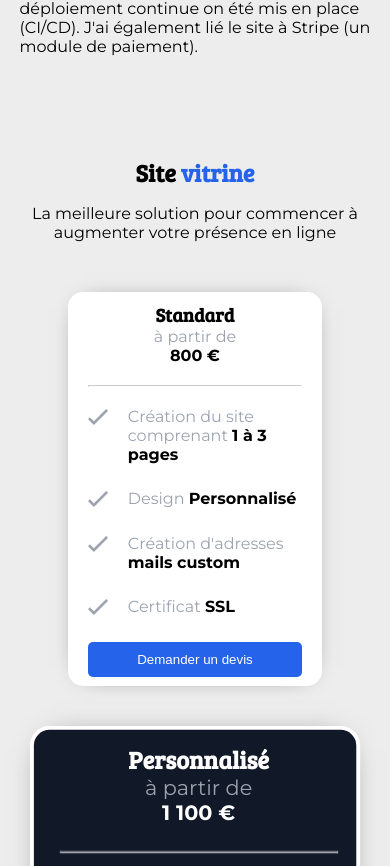
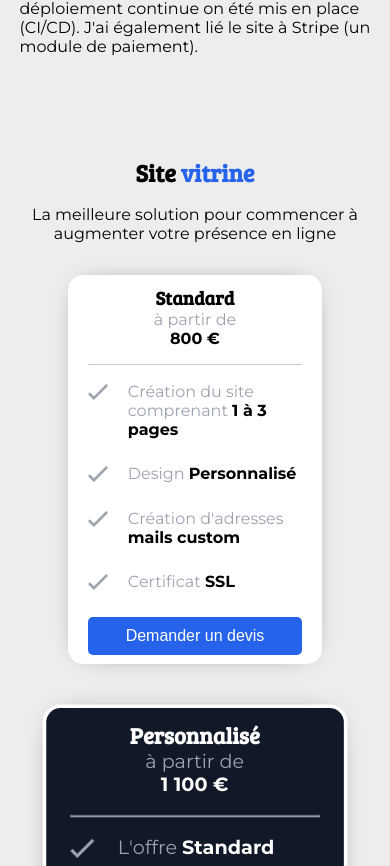
Before and after one commit to julienBelinga/MyPortfolio, a Next.js app in the folder portfolio/: page / in a window 390 px wide. Shown: the part 4078-4944 px from the top of the page. Built offline with nearby package versions, Linux system fonts and the light colour scheme.

Commit message:
Fix pricing responsive

```diff
--- a/portfolio/components/pricing_card.js
+++ b/portfolio/components/pricing_card.js
@@ -5,13 +5,17 @@ import { useRouter } from 'next/router';
 
 export default function pricing_card(props) {
 
-    const router = useRouter();
 
 	return (
 		<>
-        <div id="vitrine">
-            <div>
-                <p className="popular"><strong>POPULAIRE</strong></p>
+			<div
+				id="vitrine"
+				className={`${props.promote && "promote"}`}
+			>
+				<div className="header-container">
+					<p className="popular">
+						<strong>POPULAIRE</strong>
+					</p>
 					<h3>{props.title}</h3>
                 <p>à partir de<br/>
                 <strong>{props.price}</strong></p>
--- a/portfolio/components/pricing_multiple.js
+++ b/portfolio/components/pricing_multiple.js
@@ -17,7 +17,12 @@ export default function pricing_multiple() {
 	return (
 		<>
 			<section id="pricing">
-        <h2 id="pricing_vitrine" className="title">Site <strong>vitrine</strong></h2>
+				<h2
+					id="pricing_vitrine"
+					className="pricing-title"
+				>
+					Site <strong>vitrine</strong>
+				</h2>
 				<p className="title">La meilleure solution pour commencer à augmenter votre présence en ligne</p>
 				<div className="pricing">
 					<Card
@@ -35,6 +40,7 @@ export default function pricing_multiple() {
 						info2={info9}
 						info3={info5}
 						info4={info6}
+						promote={true}
 					/>
 					<Card
 						title="Premium"
@@ -47,7 +53,12 @@ export default function pricing_multiple() {
 				</div>
 			</section>
 			<section id="pricing">
-        <h2 id="pricing_Ecommerce" className="title">Site <strong>E-commerce</strong></h2>
+				<h2
+					id="pricing_Ecommerce"
+					className="pricing-title"
+				>
+					Site <strong>E-commerce</strong>
+				</h2>
 				<p className="title">La meilleure solution pour lancer un business en ligne</p>
 				<div className="pricing">
 					<Card
@@ -65,6 +76,7 @@ export default function pricing_multiple() {
 						info2={info9}
 						info3={info5}
 						info4={info6}
+						promote={true}
 					/>
 					<Card
 						title="Premium"
@@ -77,9 +89,14 @@ export default function pricing_multiple() {
 				</div>
 			</section>
 			<section id="pricing">
-        <h2 id="pricing_services">Autres <strong>services</strong></h2>
+				<h2
+					id="pricing_services"
+					className="pricing-title"
+				>
+					Autres <strong>services</strong>
+				</h2>
 				<p className="title">La meilleure solution en conseil informatique</p>
-        <div className="services">
+				<div className="pricing no-promote">
 					<Card
 						title="Audit de site web"
 						price="80 €"
--- a/portfolio/styles/pricing_multiple.scss
+++ b/portfolio/styles/pricing_multiple.scss
@@ -1,151 +1,172 @@
-#pricing{
+#pricing {
 	position: relative;
-    margin-bottom: 200px;
-    left: 50%;
-    transform: translateX(-50%);
-    width: fit-content;
+	margin-bottom: 3rem;
+
+	> .pricing-title {
 		text-align: center;
+		margin: 0 1rem 1rem;
 
-    h2{
-        margin-bottom: 15px;
-
-        strong{
-            color: #2563EB;
-        }
-    }
-    p.title{
-        margin-bottom: 140px;
-    }
-
-    hr{
-        margin-top: 20px;
-        margin-bottom: 20px;
+		> strong {
+			color: #2563eb;
 		}
 	}
 
-#vitrine{
-    padding: 2.5vw;
-    width: 24vw;
-    border-radius: 15px;
-    background-color: #ffffff;
-    box-shadow: 0px 0px 25px -17px #000;
-    justify-content: space-between;
-    display: grid;
+	> .title {
+		margin: 0 1rem 1rem;
 		text-align: center;
+	}
 
-    ul{
-        list-style-type: none;
-        text-align: left;
+	> .pricing {
+		display: flex;
+		flex-direction: column;
+		align-items: center;
 
-        li{
-            display: flex;
-            margin-bottom: 25px;
+		@media screen and (min-width: 1200px) {
+			flex-direction: row;
+			justify-content: center;
+			align-items: center;
 
-            img{
-                margin-right: 20px;
+			&.no-promote {
+				align-items: stretch;
+
+				> #vitrine {
+					margin: 20px;
 				}
 			}
 		}
 
-    hr{
-        width: 19vw;
+		> #vitrine {
+			display: flex;
+			flex-direction: column;
+			align-items: center;
+			position: relative;
+			width: 65vw;
+			background-color: white;
+			box-shadow: 0px 0px 25px -17px #000;
+			border-radius: 15px;
+			padding: 2.5vw 5vw;
+			margin: 1rem 3rem;
+
+			@media screen and (min-width: 1200px) {
+				margin: 0;
+				width: 24vw;
+				padding: 2.5vw;
 			}
 
-    p{
-        color: #9CA3AF;
+			> .header-container {
+				width: 100%;
+				display: flex;
+				flex-direction: column;
+				align-items: center;
+				text-align: center;
+
+				> .popular {
+					display: none;
+					position: absolute;
+					top: 10px;
+					right: 10px;
+					width: fit-content;
+					padding: 10px;
+					background-color: #2563eb;
+					border-radius: 20px;
+					font-size: 10px;
+
+					> strong {
+						color: #ffffff;
+					}
+				}
+
+				> p {
+					display: flex;
+					flex-direction: column;
+					align-items: center;
+					color: #9ca3af;
 					font-size: 1rem;
-        strong{
+
+					> strong {
+						color: #000;
+					}
+				}
+
+				> hr {
+					width: 100%;
+					margin: 1rem 0;
+				}
+			}
+
+			> ul {
+				list-style-type: none;
+
+				> li {
+					display: flex;
+					margin-bottom: 25px;
+
+					> img {
+						margin-right: 20px;
+					}
+
+					> p {
+						color: #9ca3af;
+						font-size: 1rem;
+
+						> strong {
 							color: #000000;
 						}
 					}
-
-    .popular{
-        display: none;
+				}
 			}
 
-    #button-container{
-        display: grid;
+			> #button-container {
+				width: 100%;
+				margin-top: auto;
 
-        button{
-            background-color: #2563EB;
+				> button {
+					background-color: #2563eb;
 					border: none;
 					color: #ffffff;
 					border-radius: 5px;
 					padding: 10px;
+					width: 100%;
+					font-size: 1rem;
 				}
 			}
 
-    &:first-child{
-        margin-right: 2vw;
-    }
-
-    &:nth-of-type(0n+2){
-        transform: scale(1.3);
+			&.promote {
+				transform: scale(1.2);
+				margin: 4rem 3rem;
 				background-color: #111827;
 				border: solid 3px #ffffff;
 				color: #ffffff;
+				z-index: 2;
 
-        li:last-of-type{
-            display: flex;
+				@media screen and (min-width: 1200px) {
+					margin: 3.5rem 1vw;
+
+					> .header-container {
+						> .popular {
+							display: block;
+						}
+					}
 				}
 
-        .popular{
-            display: block;
-            background-color: #2563EB;
-            padding: 10px;
-            width: fit-content;
-            border-radius: 20px;
-            position: absolute;
-            top: 10px;
-            right: 10px;
-            font-size: 10px;
+				> .header-container {
+					> p {
+						> strong {
+							color: white;
+						}
+					}
 				}
 
-        p strong{
+				> ul > li > p > strong {
 					color: #ffffff;
 				}
 			}
 
-    &:last-child{
-        margin-left: 2vw;
-    }
-}
-
-.pricing{
-    position: relative;
-    display: flex;
-    width: 100%;
-    text-align: center;
-}
-
-#pricing:last-of-type{
-
-    .title{
-        margin-bottom: 70px;
-    }
-
-    .services{
-        display: flex;
-    }
-
-    #vitrine{
-        background-color: #ffffff;
-        color: #000000;
-        transform: scale(1);
-        margin: 20px;
-
-        .popular{
-            display: none;
-        }
-
-        strong{
-            color: #000;
-        }
-
-        &:last-of-type{
-            li:last-of-type{
+			&:last-of-type {
+				li:last-of-type {
 					display: none;
 				}
 			}
 		}
 	}
+}
--- a/portfolio/styles/responsive.scss
+++ b/portfolio/styles/responsive.scss
@@ -21,42 +21,6 @@
 			left: 50%;
 			margin-left: -40vw;
 		}
-    }
-}
-
-@media screen and (max-width: 1250px) {
-    .pricing, #pricing:last-of-type .services{
-        display: grid !important;
-    }
-
-    #pricing {
-        margin-bottom: 50px;
-
-        p.title{
-            margin-bottom: 50px !important;
-        }
-
-        .pricing{
-            width: fit-content;
-        }
-    }
-
-    #vitrine{
-        width: 65vw;
-        margin-bottom: 100px;
-        padding-left: 5vw;
-        padding-right: 5vw;
-        margin-left: 17.5vw !important;
-        margin-right: 17.5vw;
-
-        hr{
-            width: 55vw;
-        }
-    }
-
-    .services #vitrine{
-        left: 0;
-        transform: scaleX(1);
 	}
 }
 
```
Lines whose indentation alone changed are shown as unchanged.
